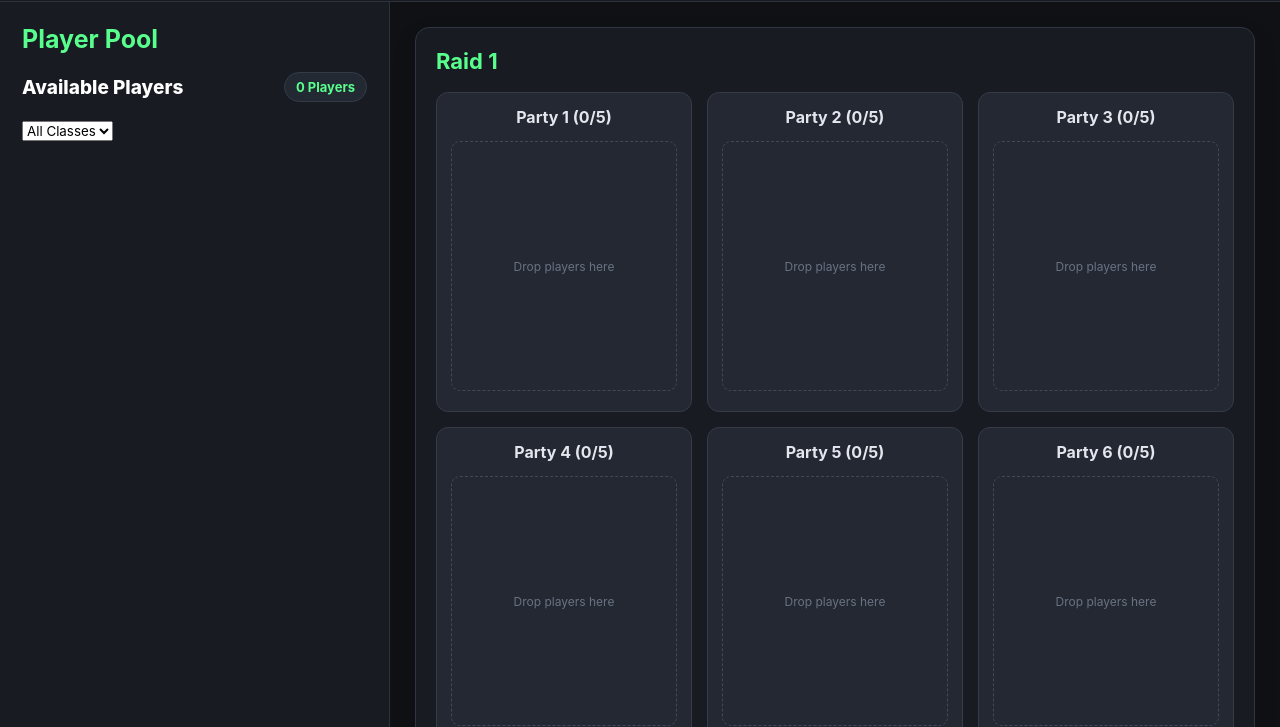
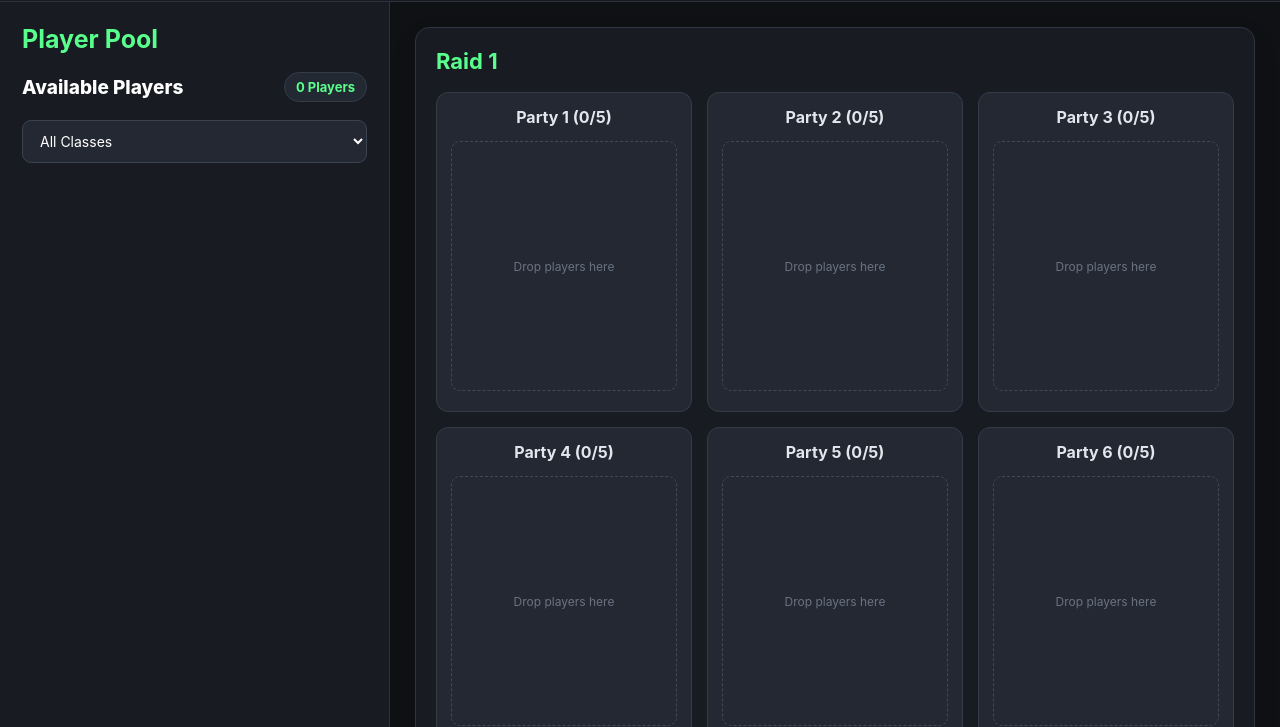
Before and after one commit to agnilrooc-star/risque-guild-manager, a website: page index.html in a window 1280 px wide. Shown: the part 73-800 px from the top of the page. Drawn offline with nearby package versions, Linux system fonts and the light colour scheme; no server answers.

Commit message:
Update style.css

```diff
--- a/style.css
+++ b/style.css
@@ -704,3 +704,39 @@ nav {
     border-color: #f87171;
     transform: scale(1.08);
 }
+/* =========================================
+   PLAYER POOL CLASS FILTER
+========================================= */
+
+.pool-filters {
+    margin-bottom: 16px;
+}
+
+#classFilter {
+    width: 100%;
+    padding: 11px 13px;
+
+    background: #242832;
+    color: #ffffff;
+
+    border: 1px solid #3b4350;
+    border-radius: 9px;
+
+    font-size: 14px;
+    cursor: pointer;
+    outline: none;
+}
+
+#classFilter:hover {
+    border-color: #59ff8d;
+}
+
+#classFilter:focus {
+    border-color: #59ff8d;
+    box-shadow: 0 0 0 3px rgba(89, 255, 141, 0.12);
+}
+
+#classFilter option {
+    background: #242832;
+    color: #ffffff;
+}
```
